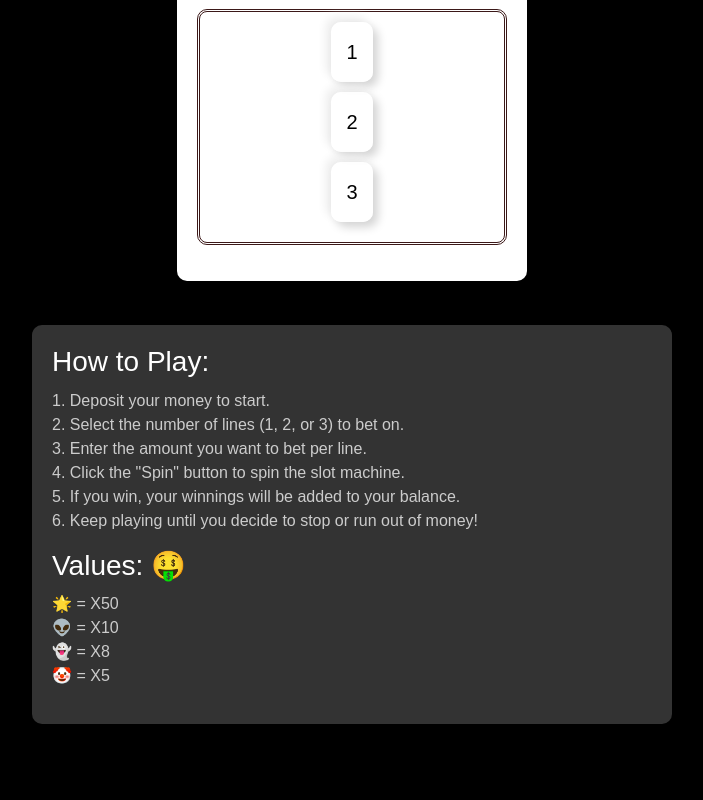
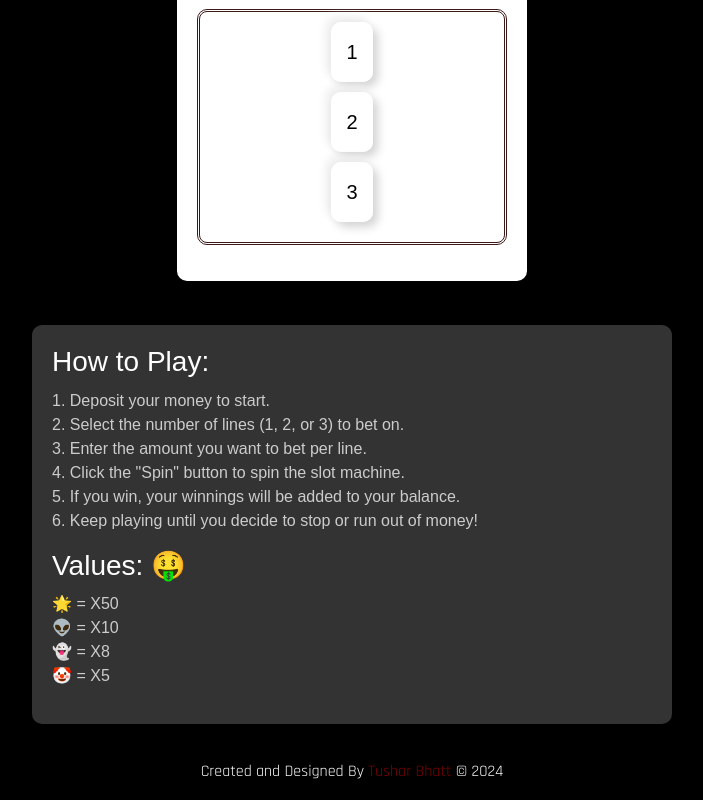
Before and after one commit to TusharBhatt-2003/Slot-Machine-Game, a plain HTML site: page index.html in a window 1280 px wide. Shown: the part 685-1485 px from the top of the page, without its empty margins (288-991 px from the left). Before the commit the page ends 1429 px from the top, so only its background shows below. Drawn offline with nearby package versions, Linux system fonts and the light colour scheme; a web font is replaced by a local one.

Commit message:
Update index.html

```diff
--- a/index.html
+++ b/index.html
@@ -92,7 +92,7 @@
             🤡 = X5
         </p>
     </div>
-
+ <footer>Created and Designed By <span style="color: rgb(120, 0, 0);">Tushar Bhatt</span> &copy 2024</footer>
     <script src="script.js"></script>
 </body>
 </html>
```
